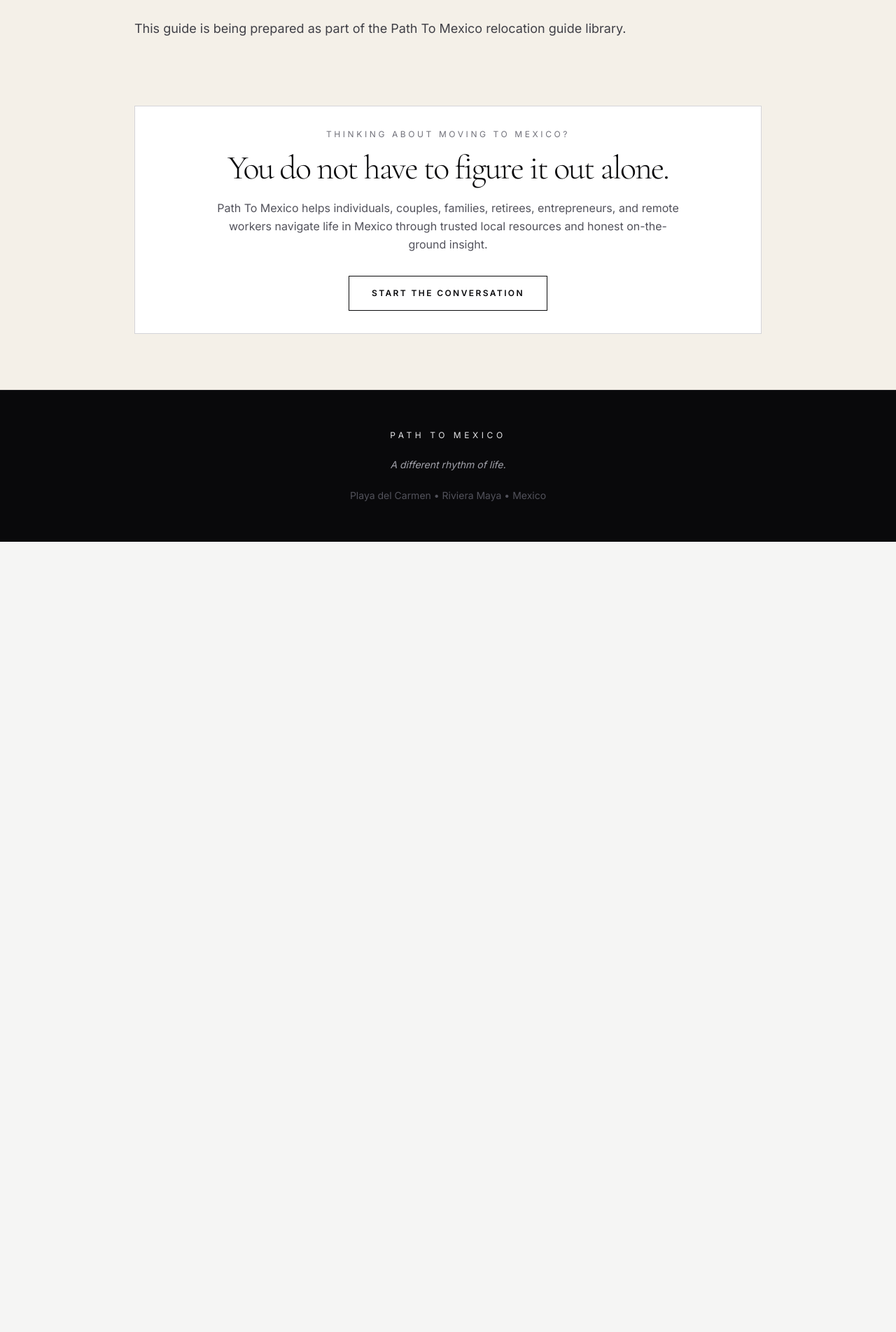
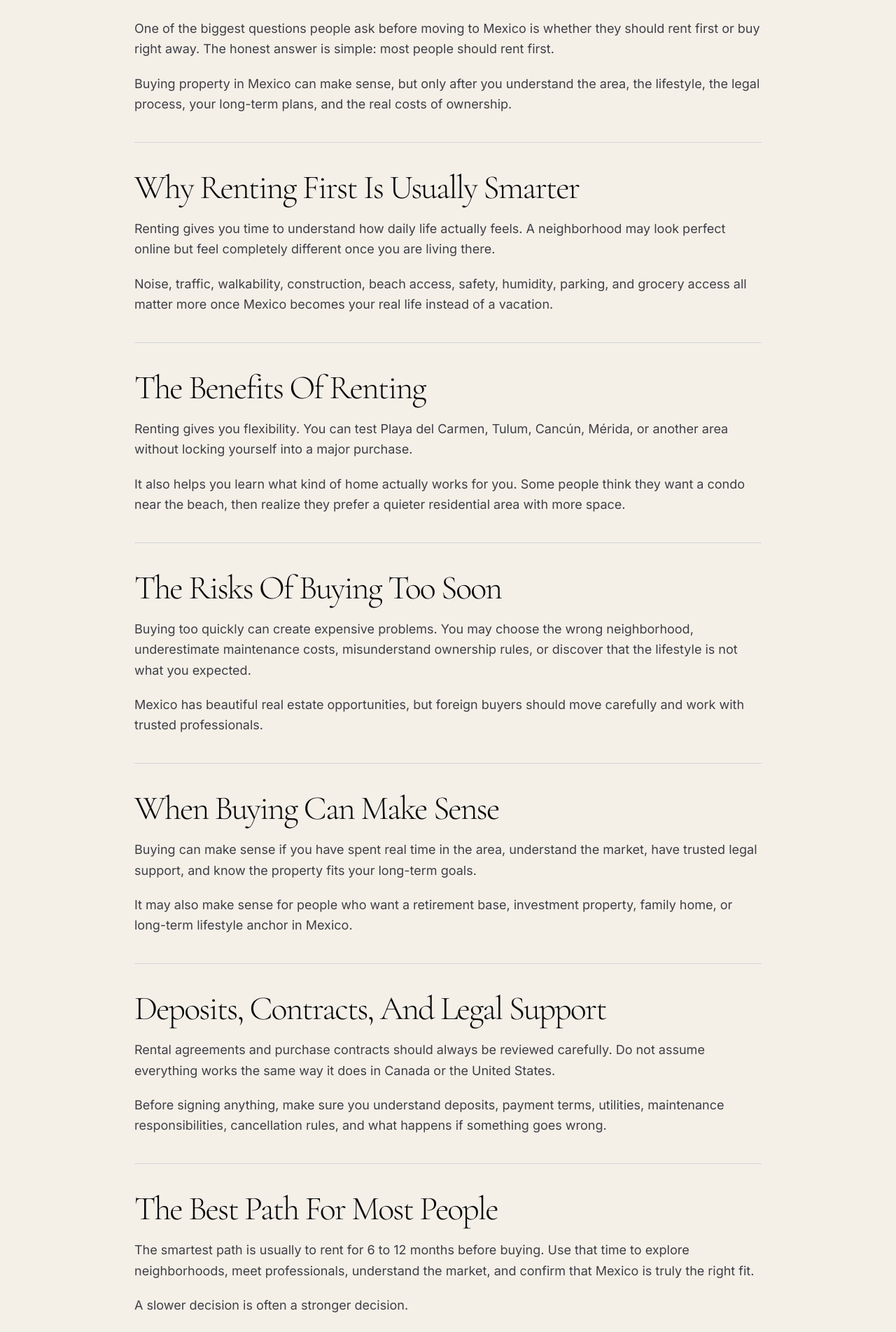
Before and after one commit to TradePhoenix/cielo-nuevo, a React (Create React App) app: page /guides/renting-vs-buying-in-mexico in a window 1280 px wide. Shown: the part 777-2680 px from the top of the page at 70% size. Before the commit the page ends 1551 px from the top, so only its background shows below. Built offline with nearby package versions, Linux system fonts and the light colour scheme.

Commit message:
Add full article #5 Renting vs Buying Property in Mexico

```diff
--- a/src/pages/RentingVsBuyingInMexicoPage.js
+++ b/src/pages/RentingVsBuyingInMexicoPage.js
@@ -5,12 +5,78 @@
   return (
     <ArticleLayout
       title="Renting vs Buying Property in Mexico"
-      subtitle="A practical guide to renting, buying, deposits, contracts, neighborhoods, ownership questions, and how to think clearly before committing to property in Mexico."
+      subtitle="A practical guide to renting, buying, deposits, contracts, ownership questions, and how to think clearly before committing to property in Mexico."
       category="2026 Guide"
     >
       <Section title="Overview">
         <p>
-          This guide is being prepared as part of the Path To Mexico relocation guide library.
+          One of the biggest questions people ask before moving to Mexico is whether they should rent first or buy right away. The honest answer is simple: most people should rent first.
+        </p>
+        <p>
+          Buying property in Mexico can make sense, but only after you understand the area, the lifestyle, the legal process, your long-term plans, and the real costs of ownership.
+        </p>
+      </Section>
+
+      <Section title="Why Renting First Is Usually Smarter">
+        <p>
+          Renting gives you time to understand how daily life actually feels. A neighborhood may look perfect online but feel completely different once you are living there.
+        </p>
+        <p>
+          Noise, traffic, walkability, construction, beach access, safety, humidity, parking, and grocery access all matter more once Mexico becomes your real life instead of a vacation.
+        </p>
+      </Section>
+
+      <Section title="The Benefits Of Renting">
+        <p>
+          Renting gives you flexibility. You can test Playa del Carmen, Tulum, Cancún, Mérida, or another area without locking yourself into a major purchase.
+        </p>
+        <p>
+          It also helps you learn what kind of home actually works for you. Some people think they want a condo near the beach, then realize they prefer a quieter residential area with more space.
+        </p>
+      </Section>
+
+      <Section title="The Risks Of Buying Too Soon">
+        <p>
+          Buying too quickly can create expensive problems. You may choose the wrong neighborhood, underestimate maintenance costs, misunderstand ownership rules, or discover that the lifestyle is not what you expected.
+        </p>
+        <p>
+          Mexico has beautiful real estate opportunities, but foreign buyers should move carefully and work with trusted professionals.
+        </p>
+      </Section>
+
+      <Section title="When Buying Can Make Sense">
+        <p>
+          Buying can make sense if you have spent real time in the area, understand the market, have trusted legal support, and know the property fits your long-term goals.
+        </p>
+        <p>
+          It may also make sense for people who want a retirement base, investment property, family home, or long-term lifestyle anchor in Mexico.
+        </p>
+      </Section>
+
+      <Section title="Deposits, Contracts, And Legal Support">
+        <p>
+          Rental agreements and purchase contracts should always be reviewed carefully. Do not assume everything works the same way it does in Canada or the United States.
+        </p>
+        <p>
+          Before signing anything, make sure you understand deposits, payment terms, utilities, maintenance responsibilities, cancellation rules, and what happens if something goes wrong.
+        </p>
+      </Section>
+
+      <Section title="The Best Path For Most People">
+        <p>
+          The smartest path is usually to rent for 6 to 12 months before buying. Use that time to explore neighborhoods, meet professionals, understand the market, and confirm that Mexico is truly the right fit.
+        </p>
+        <p>
+          A slower decision is often a stronger decision.
+        </p>
+      </Section>
+
+      <Section title="Final Thoughts">
+        <p>
+          Renting versus buying in Mexico is not just a financial decision. It is a lifestyle decision.
+        </p>
+        <p>
+          If you are still learning the area, rent first. If you already understand the location, have reliable legal guidance, and know your long-term vision, buying may become a powerful next step.
         </p>
       </Section>
     </ArticleLayout>
```
